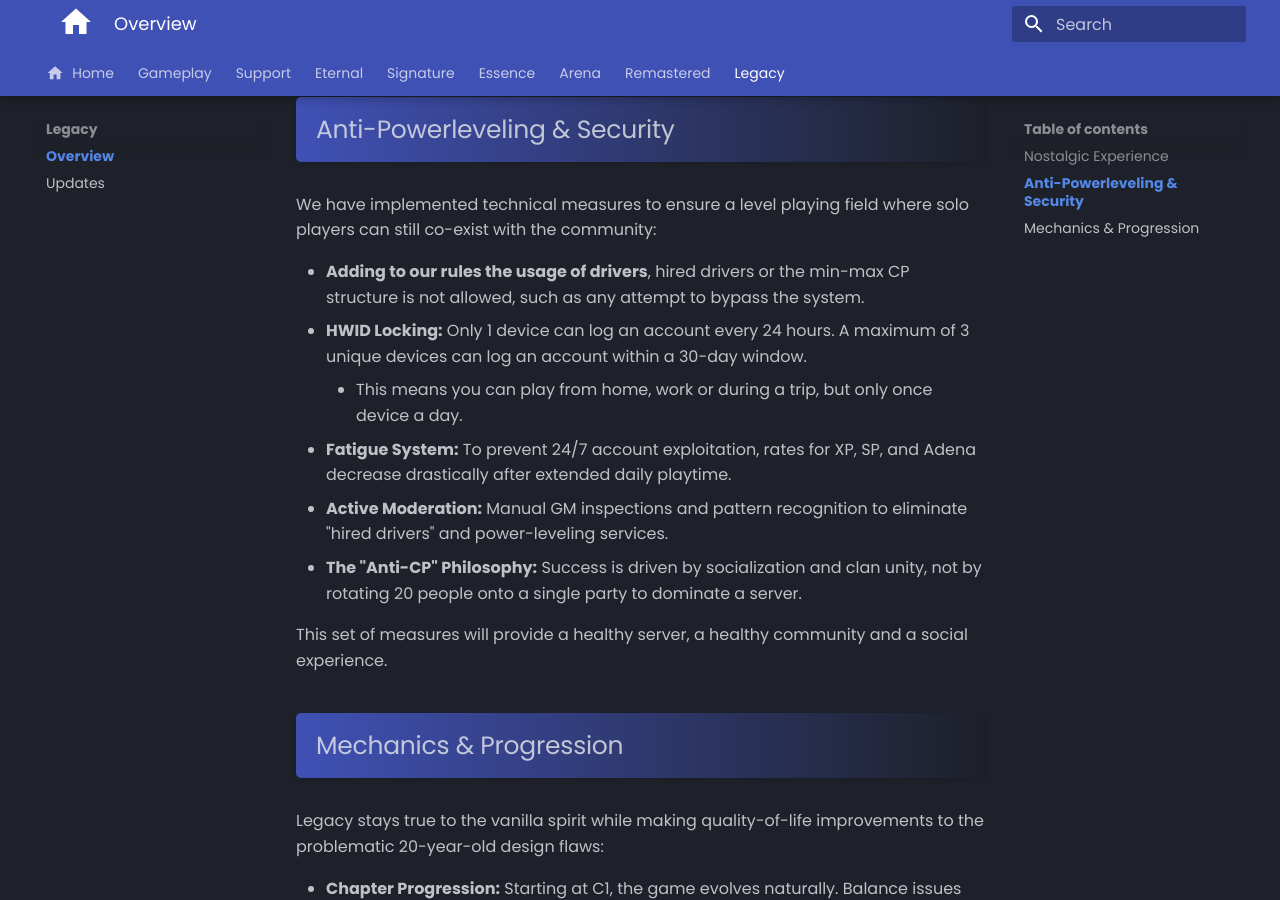
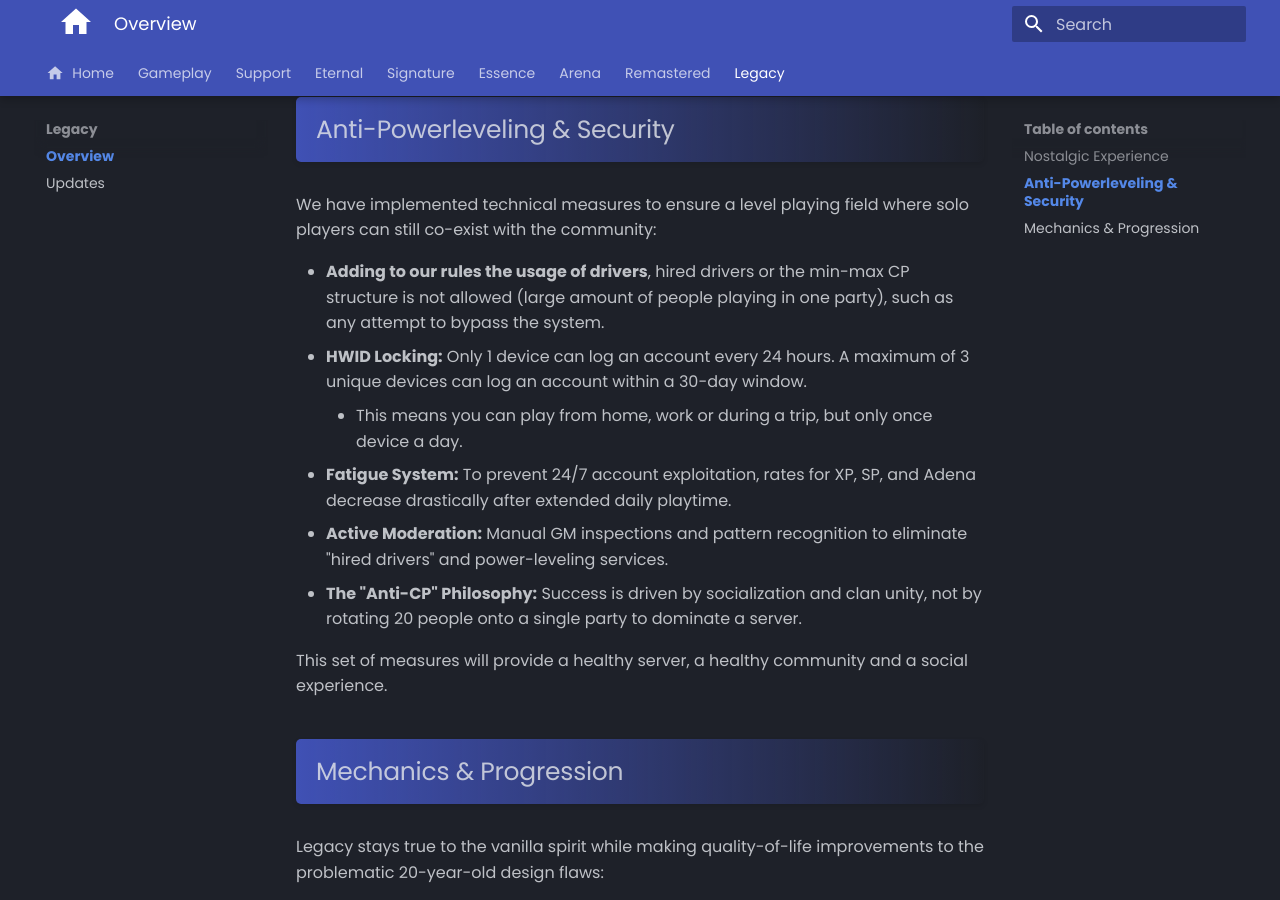
Before and after one commit to tab1-web/faq, an MkDocs documentation site: the page built from docs/legacy/overview.md, in a window 1280 px wide and 900 px high, scrolled down 866 px. Built offline with MkDocs 1.6.1 and Material for MkDocs 9.7.7, drawn with Linux system fonts in a browser that asks for light colours; some web fonts are replaced; comment, search, counter and statistics services are not loaded.

Commit message:
clarifying min max cp structure for legacy

```diff
--- a/docs/legacy/overview.md
+++ b/docs/legacy/overview.md
@@ -19,7 +19,7 @@
 
 We have implemented technical measures to ensure a level playing field where solo players can still co-exist with the community:
 
-- **Adding to our rules the usage of drivers**, hired drivers or the min-max CP structure is not allowed, such as any attempt to bypass the system.
+- **Adding to our rules the usage of drivers**, hired drivers or the min-max CP structure is not allowed (large amount of people playing in one party), such as any attempt to bypass the system.
 - **HWID Locking:** Only 1 device can log an account every 24 hours. A maximum of 3 unique devices can log an account within a 30-day window.
     - This means you can play from home, work or during a trip, but only once device a day.
 - **Fatigue System:** To prevent 24/7 account exploitation, rates for XP, SP, and Adena decrease drastically after extended daily playtime.
```
